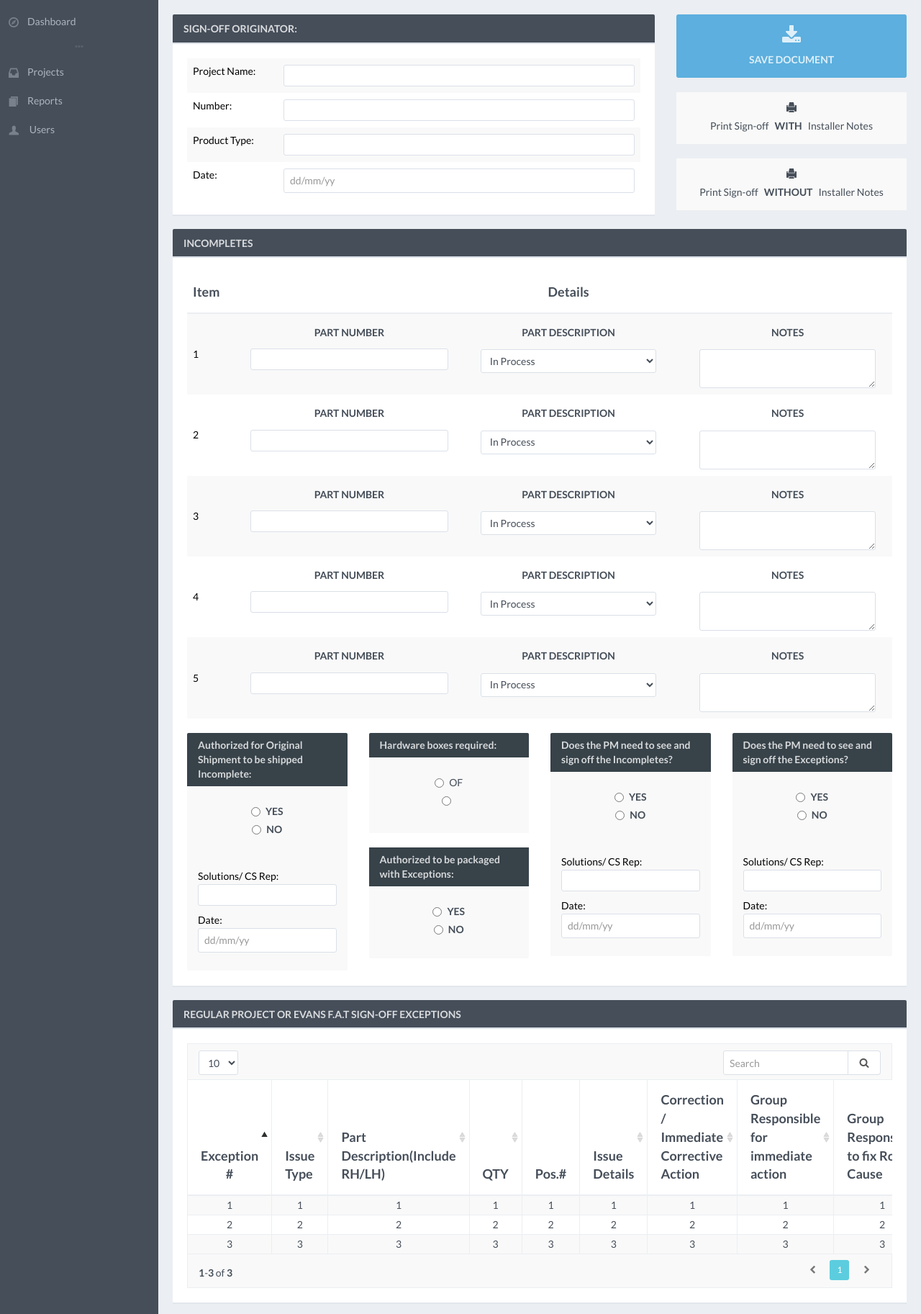
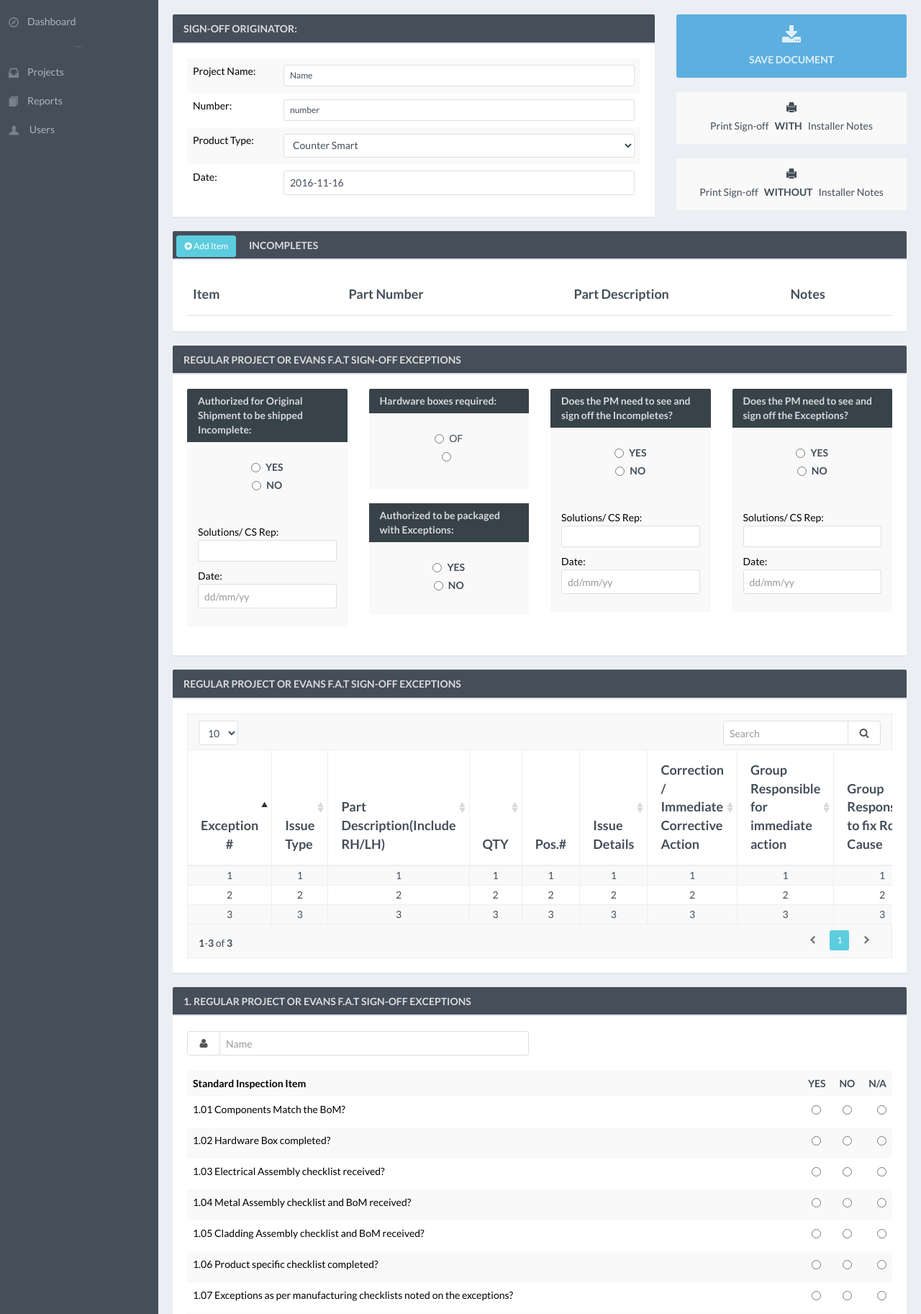
Before and after one commit to elvincasem/eform, a PHP site: page /admin/projectdetails.php?id=1 in a window 1280 px wide. Shown: the part 50-1875 px from the top of the page at 72% size. Run offline with PHP 8.4, Linux system fonts and the light colour scheme; data comes from the database, SQL or seed files in the repository; tables that the repository leaves empty hold one stand-in row (values such as "Sample post"); data that the repository does not hold is empty.

Commit message:
changed nov 22

```diff
--- a/admin/projectdetails.php
+++ b/admin/projectdetails.php
@@ -1,5 +1,20 @@
 <?php
 include('header.php');
+include_once("include/functions.php");
+
+		$conn = dbConnect();
+		$projectid = $_GET['id'];
+		$sqlselect = "SELECT * from project where projectid='$projectid'";
+		$stmt = $conn->prepare($sqlselect);
+		$stmt->execute();
+		$row = $stmt->fetch(PDO::FETCH_ASSOC);
+		$projectname = $row['projectname'];
+		$projectnumber = $row['projectnumber'];
+		$projecttype = $row['projecttype'];
+		$formdate = $row['formdate'];
+		$originator = $row['originator'];
+		$conn = null;
+
 ?>
     <body>
         <!-- Page Wrapper -->
@@ -72,19 +87,45 @@
 										<tbody>
 											<tr>
 												<td><div class="text-black">Project Name:</div></td>
-												<td class="text-center" style="width: 80%;"><span class="text-muted"><input type="text" id="example-input-small" name="example-input-small" class="form-control input-sm" placeholder=""></span></td>
+												<td class="text-center" style="width: 80%;"><span class="text-muted"><input value="<?php echo $projectname;?>" type="text" id="projectname" name="example-input-small" class="form-control input-sm" placeholder=""></span></td>
 											</tr>
 											<tr>
 												<td><div class="text-black">Number:</div></td>
-												<td class="text-center" style="width: 80%;"><span class="text-muted"><input type="text" id="example-input-small" name="example-input-small" class="form-control input-sm" placeholder=""></span></td>
+												<td class="text-center" style="width: 80%;"><span class="text-muted"><input value="<?php echo $projectnumber;?>"  type="text" id="projectnumber" name="example-input-small" class="form-control input-sm" placeholder=""></span></td>
 											</tr>
 											<tr>
 												<td><div class="text-black">Product Type:</div></td>
-												<td class="text-center" style="width: 80%;"><span class="text-muted"><input type="text" id="example-input-small" name="example-input-small" class="form-control input-sm" placeholder=""></span></td>
+												<td class="text-center" style="width: 80%;"><span class="text-muted"><select id="projecttype" name="example-select" class="form-control" size="1">
+												<?php
+												echo "<option value='$projecttype' selected>$projecttype</option>";
+												?>
+							<option value="0"></option>
+                                <option value="Axiom">Axiom</option>
+                                <option value="Counter Smart">Counter Smart</option>
+                                <option value="Custom">Custom</option>
+                                <option value="Defeciency">Defeciency</option>
+								<option value="Dispatch">Dispatch</option>
+								<option value="Diversity">Diversity</option>
+								<option value="FAA">FAA</option>
+								<option value="Good Will">Good Will</option>
+								<option value="Honeywell">Honeywell</option>
+								<option value="Identity">Identity</option>
+								<option value="Millwork">Millwork</option>
+								<option value="Parts Job">Parts Job</option>
+								<option value="Raytheon">Raytheon</option>
+								<option value="Response">Response</option>
+								<option value="S-Series">S-Series</option>
+								<option value="Strategy Air">Strategy Air</option>
+								<option value="Strategy">Strategy</option>
+								<option value="Tracon">Tracon</option>
+								<option value="Warranty">Warranty</option>
+
+
+                            </select></td>
 											</tr>
 											<tr>
 												<td><div class="text-black">Date:</div></td>
-												<td class="text-center" style="width: 80%;"><span class="text-muted"><input type="text" id="example-datepicker2" name="example-datepicker2" class="form-control input-datepicker" data-date-format="dd/mm/yy" placeholder="dd/mm/yy"></span></td>
+												<td class="text-center" style="width: 80%;"><span class="text-muted"><input type="text" id="example-datepicker2" name="example-datepicker2" class="form-control input-datepicker" data-date-format="dd/mm/yy" placeholder="dd/mm/yy" value="<?php echo $formdate;?>"></span></td>
 											</tr>
 										</tbody>
 									</table>
@@ -122,173 +163,98 @@
 					</div>
 
 					<div class="row">
+
+					<!-- Regular Modal -->
+			<div id="addincompletes" class="modal" role="dialog" aria-hidden="true">
+				<div class="modal-dialog">
+					<div class="modal-content">
+						<div class="modal-header">
+							<button type="button" class="close" data-dismiss="modal" aria-hidden="true">&times;</button>
+							<h3 class="modal-title"><strong>Incomplete Details</strong></h3>
+						</div>
+						<div class="modal-body">
+
+							<div>
+                                <!-- Input States Block -->
+                                <div class="block">
+
+
+                                    <!-- Input States Content -->
+                                    <form action="page_forms_components.html" method="post" class="form-horizontal" onsubmit="return false;">
+                                        <div class="form-group">
+                                            <label class="col-md-3 control-label" for="state-normal">Part Number</label>
+                                            <div class="col-md-6">
+                                                <input type="text" id="contactname" name="state-normal" class="form-control" >
+                                            </div>
+                                        </div>
+										<div class="form-group">
+                                            <label class="col-md-3 control-label" for="example-select2">Part Description</label>
+                                            <div class="col-md-6">
+                                                <select id="partdescription" name="example-select2" class="select-select2" style="width: 100%;" data-placeholder="Choose one..">
+                                                    <option></option>
+													<option value="In Process">In Process</option>
+													<option value="Require Design">Require Design</option>
+
+                                                </select>
+                                            </div>
+                                        </div>
+
+										<div class="form-group">
+                                            <label class="col-md-3 control-label" for="state-normal">Notes</label>
+                                            <div class="col-md-6">
+                                                <textarea id="notes" class="form-control" ></textarea>
+                                            </div>
+                                        </div>
+
+
+
+
+                                    </form>
+                                    <!-- END Input States Content -->
+                                </div>
+                                <!-- END Input States Block -->
+
+
+
+						</div>
+						<div class="modal-footer">
+							<button type="button" class="btn btn-effect-ripple btn-primary" onclick="savesinglecontact();">Save</button>
+							<button type="button" class="btn btn-effect-ripple btn-danger" data-dismiss="modal">Close</button>
+						</div>
+					</div>
+				</div>
+			</div>
+		</div>
+			<!-- END Regular Modal -->
+
+
 					<div class="col-xs-12">
 						<!-- Partial Responsive Block -->
 						<div class="block">
 							<!-- Partial Responsive Title -->
 							<div class="block-title themed-background-dark text-light-op">
+								&nbsp;
+								<button id="add-incompletes" class="btn btn-primary btn-sm" data-toggle="modal" data-target="#addincompletes">
+								<i class="fa fa-plus-circle"></i> Add Item
+							</button>
 								<h2>INCOMPLETES</h2>
 							</div>
 							<!-- END Partial Responsive Title -->
 
 							<!-- Partial Responsive Content -->
-							<table class="table table-striped table-borderless table-vcenter">
+							<table class="table table-striped table-vcenter">
 								<thead>
 									<tr>
 										<th>Item</th>
-										<th class="text-center">Details</th>
+										<th class="text-center">Part Number</th>
+										<th class="text-center">Part Description</th>
+										<th class="text-center">Notes</th>
+										<th class="text-center"></th>
 									</tr>
 								</thead>
 								<tbody>
-									<tr>
-										<td><div class="text-black">1</div></td>
-										<td>
-											<div class="widget-content widget-content-full">
-												<div class="row text-center">
-													<div class="col-xs-6 col-lg-4">
-														<h2 class="h5 text-uppercase push"><strong>Part Number</strong></h2>
-														<input type="text" id="example-input-small" name="example-input-small" class="form-control input-sm" placeholder="">
-													</div>
-													<div class="col-xs-6 col-lg-4">
-														<h2 class="h5 text-uppercase push"><strong>Part Description</strong></h2>
-														<div class="col-lg-12">
-															<select id="example-select" name="example-select" class="form-control" size="1">
-																<option value="0">In Process</option>
-																<option value="1">Require Design</option>
-															</select>
-														</div>
-													</div>
-													<div class="col-xs-6 col-lg-4">
-														<h2 class="h5 text-uppercase push"><strong>Notes</strong></h2>
-														<div class="col-lg-12">
-															<textarea id="example-textarea-input" name="example-textarea-input" rows="2" class="form-control" placeholder=""></textarea>
-														</div>
-													</div>
-
-												</div>
-											</div>
-										</td>
-									</tr>
-
-									<tr>
-										<td><div class="text-black">2</div></td>
-										<td>
-											<div class="widget-content widget-content-full">
-												<div class="row text-center">
-													<div class="col-xs-6 col-lg-4">
-														<h2 class="h5 text-uppercase push"><strong>Part Number</strong></h2>
-														<input type="text" id="example-input-small" name="example-input-small" class="form-control input-sm" placeholder="">
-													</div>
-													<div class="col-xs-6 col-lg-4">
-														<h2 class="h5 text-uppercase push"><strong>Part Description</strong></h2>
-														<div class="col-lg-12">
-															<select id="example-select" name="example-select" class="form-control" size="1">
-																<option value="0">In Process</option>
-																<option value="1">Require Design</option>
-															</select>
-														</div>
-													</div>
-													<div class="col-xs-6 col-lg-4">
-														<h2 class="h5 text-uppercase push"><strong>Notes</strong></h2>
-														<div class="col-lg-12">
-															<textarea id="example-textarea-input" name="example-textarea-input" rows="2" class="form-control" placeholder=""></textarea>
-														</div>
-													</div>
-
-												</div>
-											</div>
-										</td>
-									</tr>
-
-									<tr>
-										<td><div class="text-black">3</div></td>
-										<td>
-											<div class="widget-content widget-content-full">
-												<div class="row text-center">
-													<div class="col-xs-6 col-lg-4">
-														<h2 class="h5 text-uppercase push"><strong>Part Number</strong></h2>
-														<input type="text" id="example-input-small" name="example-input-small" class="form-control input-sm" placeholder="">
-													</div>
-													<div class="col-xs-6 col-lg-4">
-														<h2 class="h5 text-uppercase push"><strong>Part Description</strong></h2>
-														<div class="col-lg-12">
-															<select id="example-select" name="example-select" class="form-control" size="1">
-																<option value="0">In Process</option>
-																<option value="1">Require Design</option>
-															</select>
-														</div>
-													</div>
-													<div class="col-xs-6 col-lg-4">
-														<h2 class="h5 text-uppercase push"><strong>Notes</strong></h2>
-														<div class="col-lg-12">
-															<textarea id="example-textarea-input" name="example-textarea-input" rows="2" class="form-control" placeholder=""></textarea>
-														</div>
-													</div>
-
-												</div>
-											</div>
-										</td>
-									</tr>
-
-									<tr>
-										<td><div class="text-black">4</div></td>
-										<td>
-											<div class="widget-content widget-content-full">
-												<div class="row text-center">
-													<div class="col-xs-6 col-lg-4">
-														<h2 class="h5 text-uppercase push"><strong>Part Number</strong></h2>
-														<input type="text" id="example-input-small" name="example-input-small" class="form-control input-sm" placeholder="">
-													</div>
-													<div class="col-xs-6 col-lg-4">
-														<h2 class="h5 text-uppercase push"><strong>Part Description</strong></h2>
-														<div class="col-lg-12">
-															<select id="example-select" name="example-select" class="form-control" size="1">
-																<option value="0">In Process</option>
-																<option value="1">Require Design</option>
-															</select>
-														</div>
-													</div>
-													<div class="col-xs-6 col-lg-4">
-														<h2 class="h5 text-uppercase push"><strong>Notes</strong></h2>
-														<div class="col-lg-12">
-															<textarea id="example-textarea-input" name="example-textarea-input" rows="2" class="form-control" placeholder=""></textarea>
-														</div>
-													</div>
-
-												</div>
-											</div>
-										</td>
-									</tr>
-
-									<tr>
-										<td><div class="text-black">5</div></td>
-										<td>
-											<div class="widget-content widget-content-full">
-												<div class="row text-center">
-													<div class="col-xs-6 col-lg-4">
-														<h2 class="h5 text-uppercase push"><strong>Part Number</strong></h2>
-														<input type="text" id="example-input-small" name="example-input-small" class="form-control input-sm" placeholder="">
-													</div>
-													<div class="col-xs-6 col-lg-4">
-														<h2 class="h5 text-uppercase push"><strong>Part Description</strong></h2>
-														<div class="col-lg-12">
-															<select id="example-select" name="example-select" class="form-control" size="1">
-																<option value="0">In Process</option>
-																<option value="1">Require Design</option>
-															</select>
-														</div>
-													</div>
-													<div class="col-xs-6 col-lg-4">
-														<h2 class="h5 text-uppercase push"><strong>Notes</strong></h2>
-														<div class="col-lg-12">
-															<textarea id="example-textarea-input" name="example-textarea-input" rows="2" class="form-control" placeholder=""></textarea>
-														</div>
-													</div>
-
-												</div>
-											</div>
-										</td>
-									</tr>
+
+
 
 								</tbody>
 							</table>
@@ -297,7 +263,21 @@
 
 
 
-							<div class="row">
+
+
+
+
+						</div>
+
+						<!-- END Partial Responsive Block -->
+						</div>
+					</div>
+
+					 <div class="block full">
+                            <div class="block-title themed-background-dark text-light-op">
+                                <h2>REGULAR PROJECT or EVANS F.A.T SIGN-OFF EXCEPTIONS</h2>
+                            </div>
+                            <div class="row">
 								<div class="col-sm-6 col-lg-3">
 									<div class="widget">
 										<div class="widget-content widget-content-mini themed-background-dark-flat">
@@ -457,16 +437,7 @@
 
 
 							</div>
-
-
-
-						</div>
-
-						<!-- END Partial Responsive Block -->
-						</div>
-					</div>
-
-
+                        </div>
 
 
 					<!-- Datatables Block -->
--- a/admin/projects.php
+++ b/admin/projects.php
@@ -168,7 +168,7 @@
 							$originator = $link['originator'];
 
 							echo "<tr class='odd gradeX'>";
-							echo "<td><a href='#'>$projectname</a></td>";
+							echo "<td><a href='projectdetails.php?id=$projectid'>$projectname</a></td>";
 							echo "<td>$projectnumber</td>";
 							echo "<td>$projecttype</td>";
 							echo "<td>$formdate</td>";
```
